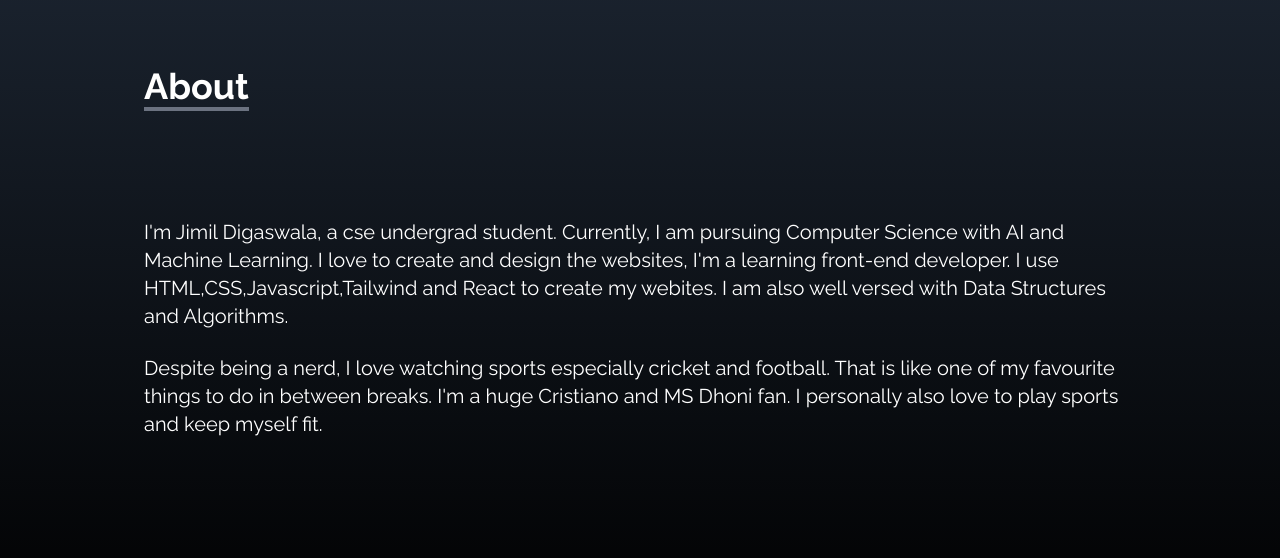
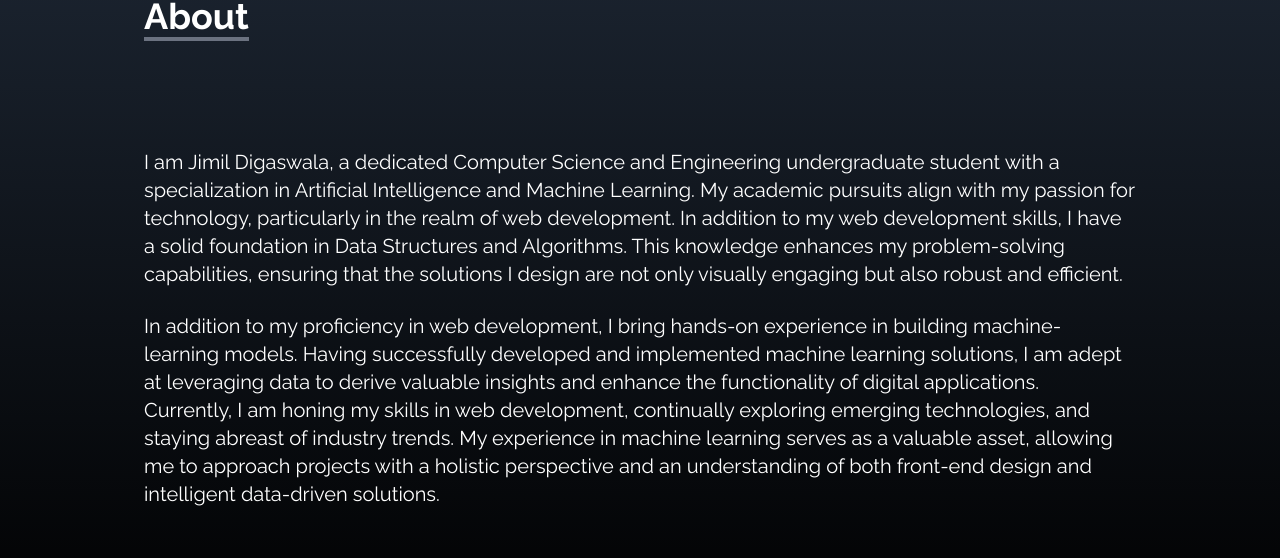
Before and after one commit to Jimil1407/portfolio_new, a React (Create React App) app: page / in a window 1280 px wide. Shown: the part 948-1506 px from the top of the page. Built offline with nearby package versions, Linux system fonts and the light colour scheme; a web font is replaced by a local one.

Commit message:
Update About.jsx

```diff
--- a/src/components/About.jsx
+++ b/src/components/About.jsx
@@ -14,19 +14,24 @@ const About = () => {
         </div>
 
         <p className="text-xl mt-20">
-        I'm Jimil Digaswala, a cse undergrad student. Currently,
-                I am pursuing Computer Science with AI and Machine Learning.
-                I love to create and design the websites, I'm a learning front-end developer.
-                I use HTML,CSS,Javascript,Tailwind and React to create my webites.
-                I am also well versed with Data Structures and Algorithms.
+        I am Jimil Digaswala, a dedicated Computer Science and Engineering undergraduate student with a specialization in Artificial Intelligence and Machine Learning.
+          My academic pursuits align with my passion for technology, particularly in the realm of web development.
+          In addition to my web development skills, I have a solid foundation in Data Structures and Algorithms. This knowledge enhances my problem-solving capabilities,
+          ensuring that the solutions I design are not only visually engaging but also robust and efficient.
         </p>
 
         <br />
 
         <p className="text-xl">
-        Despite being a nerd, I love watching sports especially cricket and football.
-                That is like one of my favourite things to do in between breaks.
-                I'm a huge Cristiano and MS Dhoni fan. I personally also love to play sports and keep myself fit.
+        In addition to my proficiency in web development, I bring hands-on experience in building machine-learning models.
+          Having successfully developed and implemented machine learning solutions, I am adept at leveraging data to derive valuable
+          insights and enhance the functionality of digital applications.
+
+          <br />
+
+        Currently, I am honing my skills in web development, continually exploring emerging technologies, and staying abreast of industry trends.
+          My experience in machine learning serves as a valuable asset, allowing me to approach projects with a holistic
+          perspective and an understanding of both front-end design and intelligent data-driven solutions.
 
         </p>
       </div>
```
